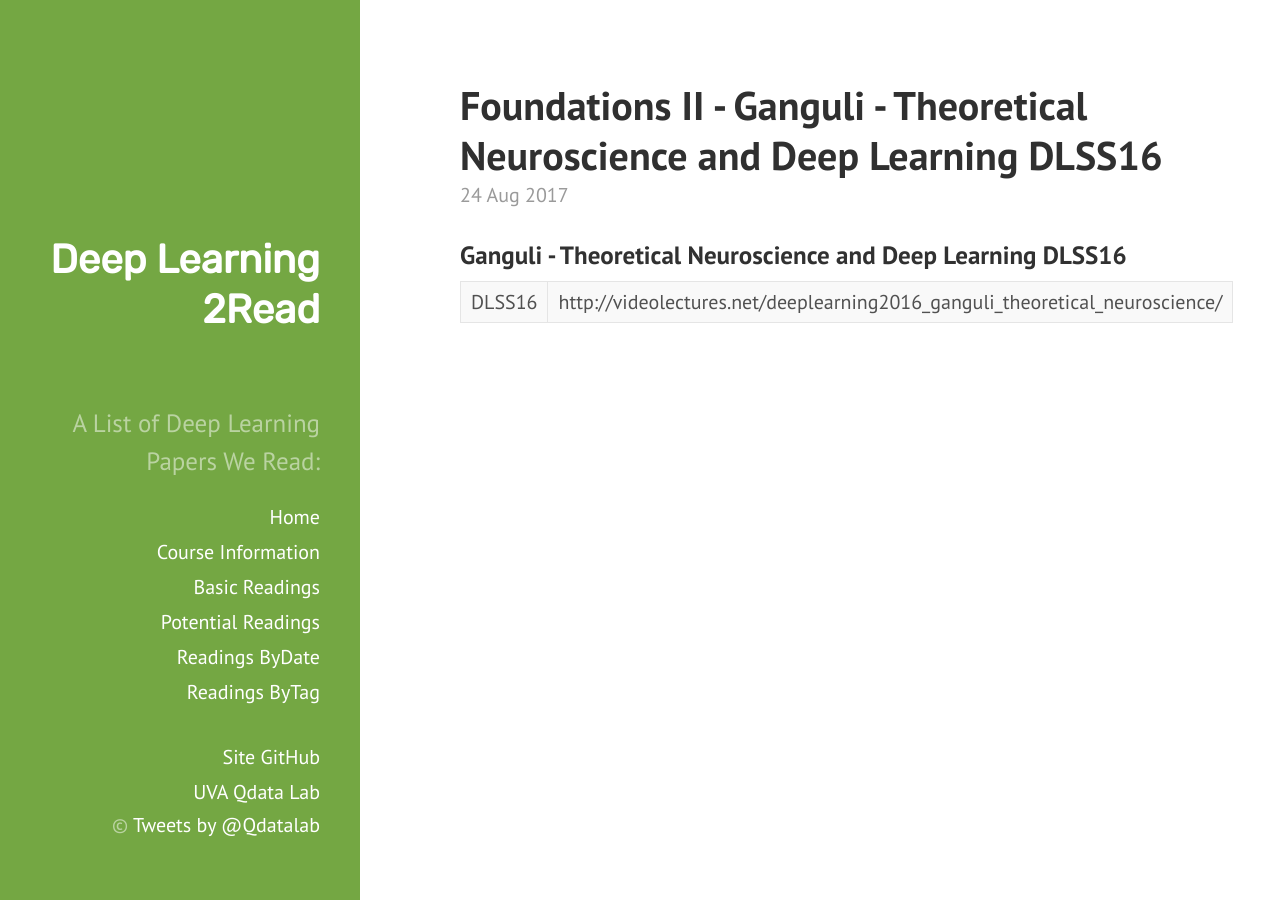
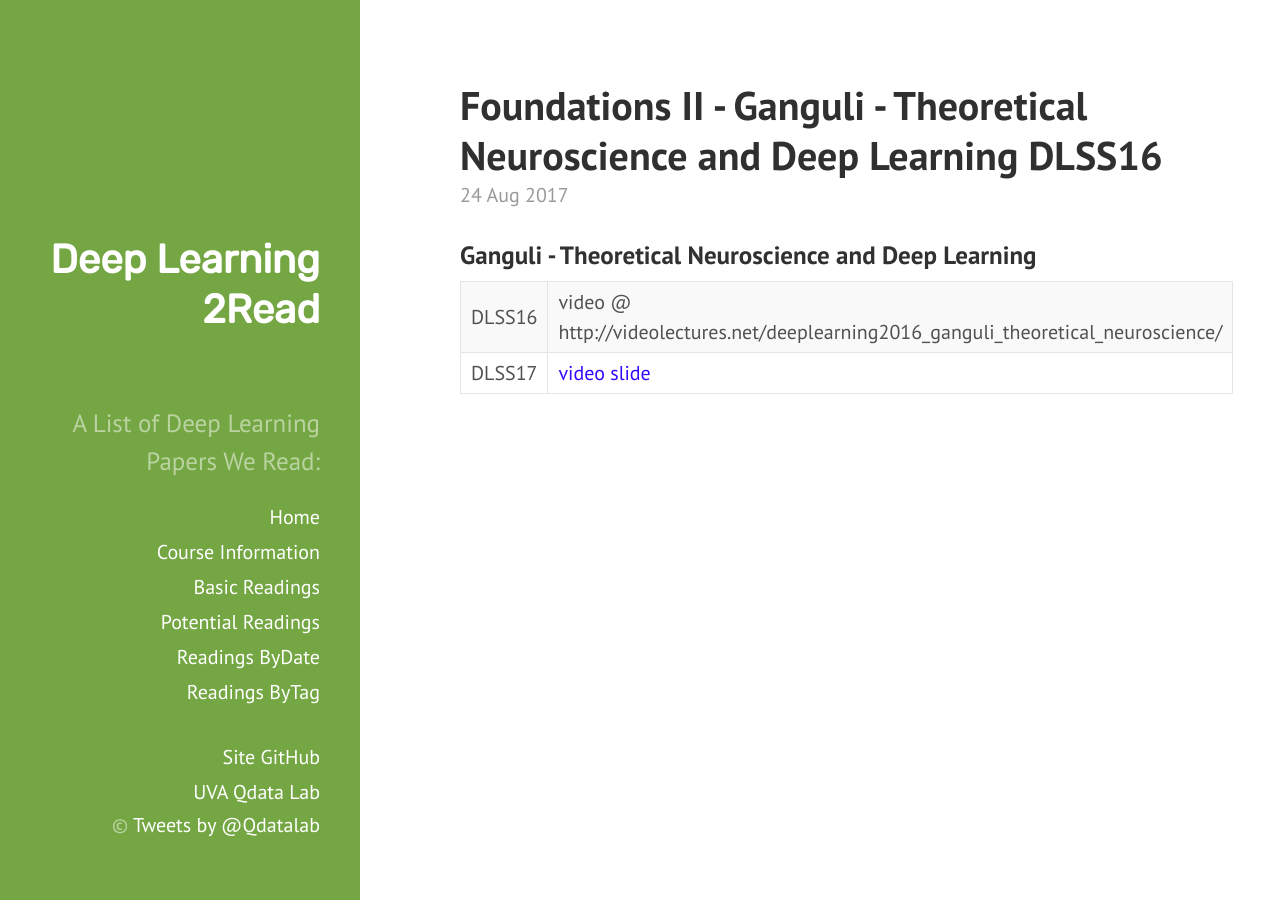
Before and after one commit to QData/deep2Read, a Jekyll site: the page built from _posts/2017-08-24-.md, in a window 1280 px wide. Built offline with Jekyll 4.4.1, drawn with Linux system fonts in a browser that asks for light colours.

Commit message:
add DLSS17 videos in

```diff
--- a/_posts/2017-08-24-.md
+++ b/_posts/2017-08-24-.md
@@ -6,7 +6,8 @@ tags:
 - 1Foundations
 ---
 
-### Ganguli - Theoretical Neuroscience and Deep Learning DLSS16
+### Ganguli - Theoretical Neuroscience and Deep Learning
 
 | ---: | ---: |
-| DLSS16 | http://videolectures.net/deeplearning2016_ganguli_theoretical_neuroscience/ |
+| DLSS16 | video @ http://videolectures.net/deeplearning2016_ganguli_theoretical_neuroscience/ |
+| DLSS17 | [video](http://videolectures.net/deeplearning2017_ganguli_deep_learning_theory/) [slide](http://videolectures.net/site/normal_dl/tag=1129737/deeplearning2017_ganguli_deep_learning_theory_01.pdf)|
```
Also changed, not shown: Potential2Read.md (+3 -1 lines), _posts/2017-08-22-.md (+3 -2 lines), _posts/2017-08-29-.md (+2 -2 lines).
